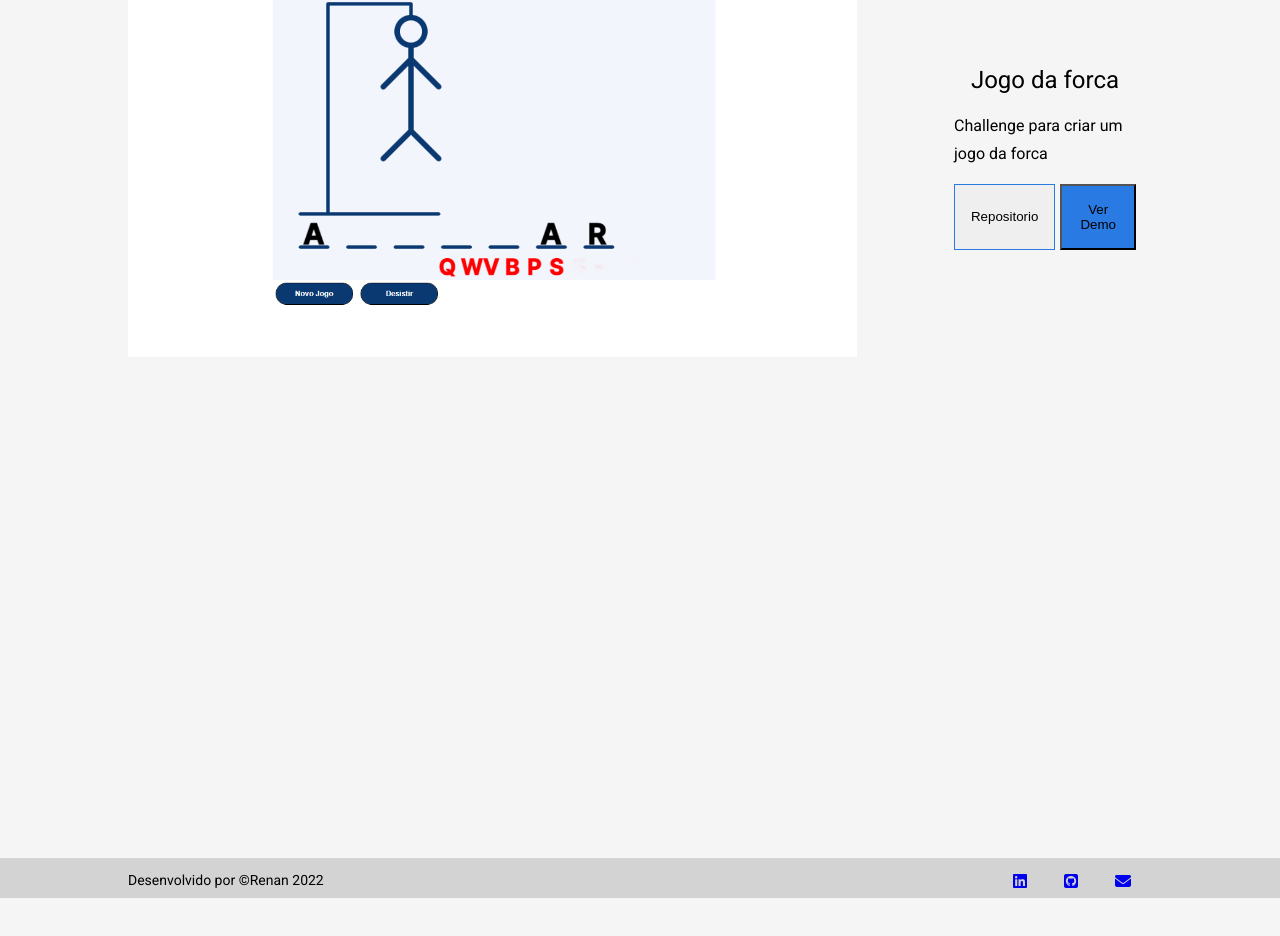
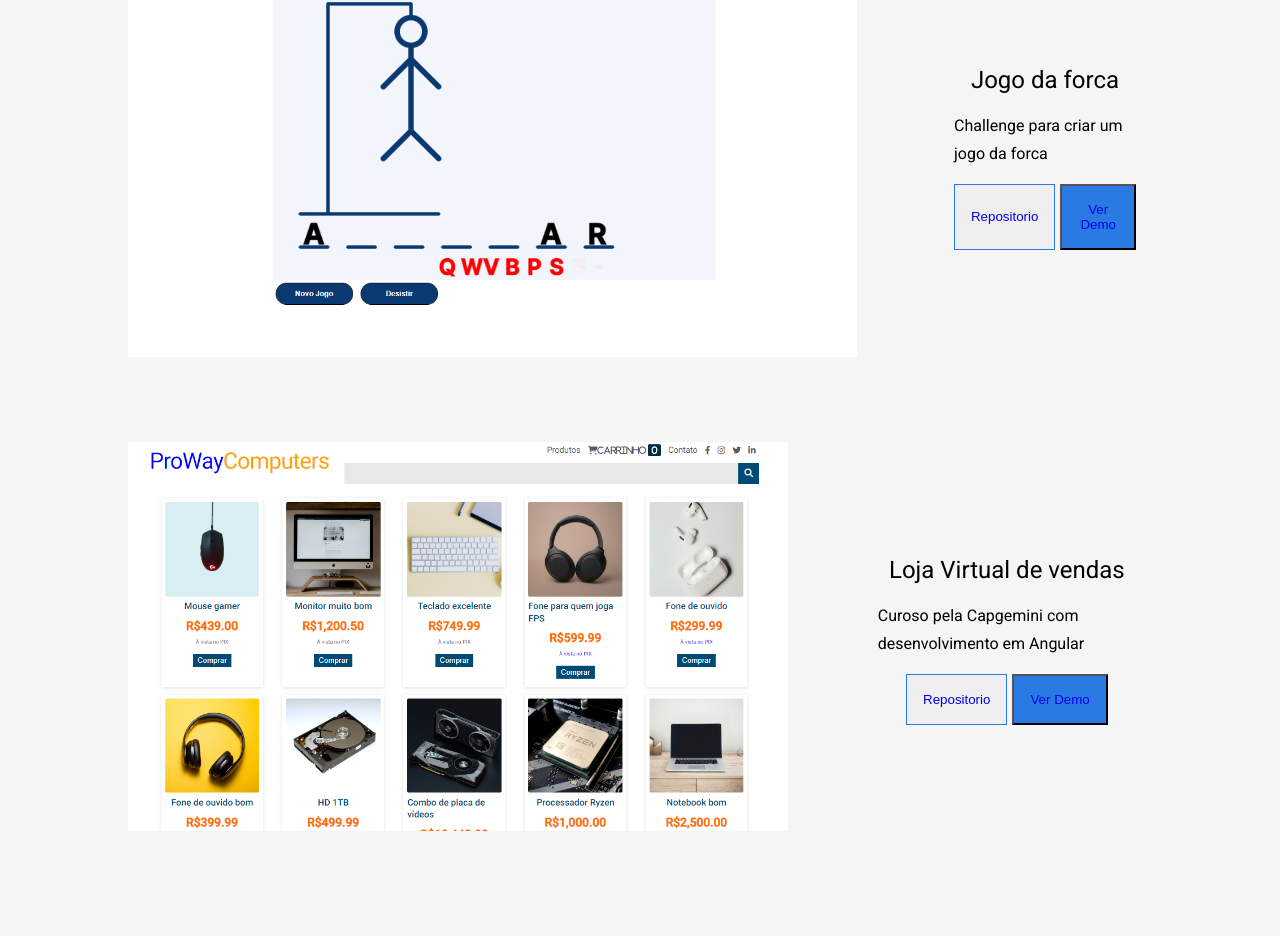
Before and after one commit to renanrcs/myPortifolio, an Angular app: page /projetos in a window 1280 px wide. Shown: the part 744-1680 px from the top of the page. Before the commit the page ends 1650 px from the top, so only its background shows below. Built offline with nearby package versions, Linux system fonts and the light colour scheme.

Commit message:
add new project model

```diff
--- a/angular.json
+++ b/angular.json
@@ -13,7 +13,7 @@
         "build": {
           "builder": "@angular-devkit/build-angular:browser",
           "options": {
-            "outputPath": "dist/my-portfolio",
+            "outputPath": "docs",
             "index": "src/index.html",
             "main": "src/main.ts",
             "polyfills": "src/polyfills.ts",
--- a/src/app/pages/projetos/projetos.component.html
+++ b/src/app/pages/projetos/projetos.component.html
@@ -9,8 +9,8 @@
         <h1>{{ projeto.title }}</h1>
         <h3>{{ projeto.subTitle}}</h3>
         <div class="div-main__items__text__buttons">
-          <button class="btn btn-repository">Repositorio</button>
-          <button class="btn btn-demo">Ver Demo</button>
+          <button class="btn btn-repository"><a href="#">Repositorio</a></button>
+          <button class="btn btn-demo"><a href="#">Ver Demo</a></button>
         </div>
       </div>
     </div>
--- a/src/app/pages/projetos/projetos.ts
+++ b/src/app/pages/projetos/projetos.ts
@@ -6,5 +6,6 @@ export interface IProjetos{
 
 export const projetos: IProjetos[] = [
   { imagem: '../../../assets/images/img_challenge_decodificador.png', title: 'Decodificador de texto', subTitle: 'Challenge para criptografar palavras'},
-  { imagem: '../../../assets/images/img_challenge_jogoForca.png', title: 'Jogo da forca', subTitle: 'Challenge para criar um jogo da forca' }
+  { imagem: '../../../assets/images/img_challenge_jogoForca.png', title: 'Jogo da forca', subTitle: 'Challenge para criar um jogo da forca' },
+  { imagem: '../../../assets/images/img_projeto_Angular_Capgemini.png', title: 'Loja Virtual de vendas', subTitle: 'Curoso pela Capgemini com desenvolvimento em Angular' }
 ];
```
Also changed, not shown: src/assets/images/img_projeto_Angular_Capgemini.png (added).
